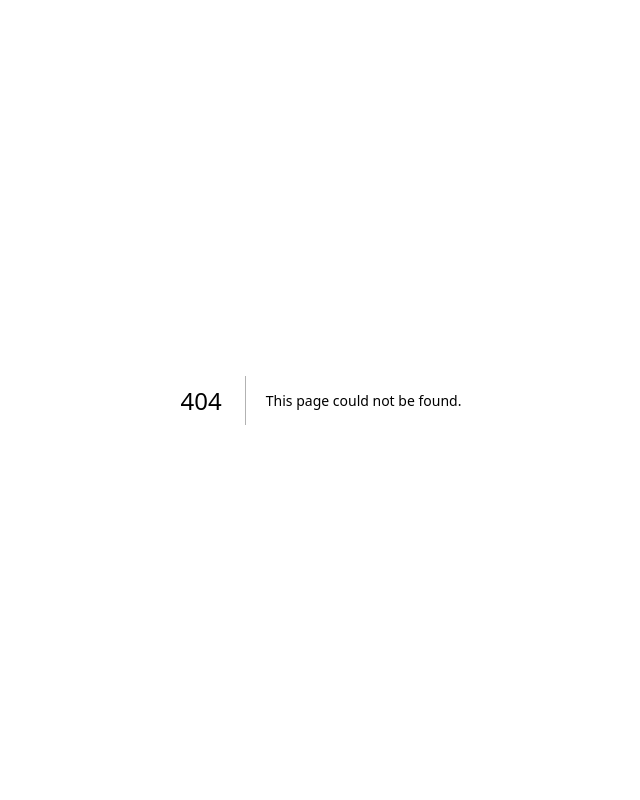
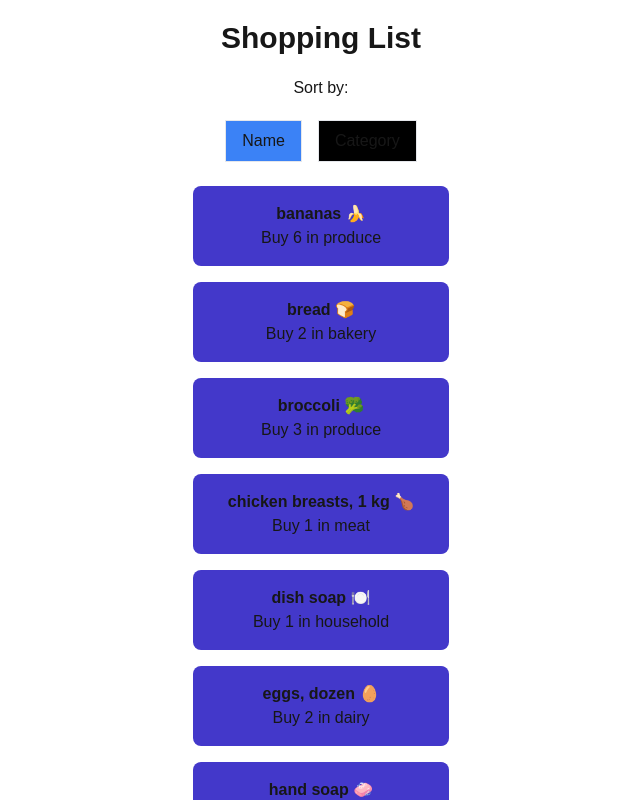
Before and after one commit to augusto-barros/cprg306-assignments, a Next.js app: page /week-6 in a window 1280 px wide. Before the commit this address had no page. Shown: the top 800 px of the page, without its empty margins (319-959 px from the left). Built offline with nearby package versions, Linux system fonts and the light colour scheme.

Commit message:
Week 6
Week 6 assignment added.

```diff
--- a/app/page.js
+++ b/app/page.js
@@ -18,6 +18,9 @@ export default function Page() {
         <li>
           <Link href="week-5" className="text-pink-300 hover:text-pink-500">Week 5</Link>
         </li>
+        <li>
+          <Link href="week-6" className="text-pink-300 hover:text-pink-500">Week 6</Link>
+        </li>
       </ul>
     </main>
   );
--- /dev/null
+++ b/app/week-6/item-list.js
@@ -0,0 +1,42 @@
+import Item from "./item.js";
+import { useState } from 'react';
+import items from './items.json';
+
+function ItemList() {
+  const [sortBy, setSortBy] = useState('name');
+
+  const sortedItems = [...items].sort((name, category) => {
+    if (sortBy === 'name') {
+      return name.name.localeCompare(category.name);
+    } else if (sortBy === 'category') {
+      return name.category.localeCompare(category.category);
+    }
+  });
+
+  return (
+    <div className="flex flex-col justify-center items-center">
+      <h3 className="m-5">Sort by:</h3>
+      <div className="flex space-x-4 mb-6">
+        <button
+          onClick={() => setSortBy('name')}
+          className={`px-4 py-2 border ${sortBy === 'name' ? 'bg-blue-500' : 'bg-black'} `}
+        >Name
+        </button>
+        <button
+          onClick={() => setSortBy('category')}
+          className={`px-4 py-2 border ${sortBy === 'category' ? 'bg-blue-500' : 'bg-black'} `}
+        >Category
+        </button>
+      </div>
+      <ul className="flex flex-col items-center">
+        {sortedItems.map((item) => (
+          <li key={item.id} className="mb-4">
+            <Item name={item.name} quantity={item.quantity} category={item.category} />
+          </li>
+        ))}
+      </ul>
+    </div>
+  );
+}
+
+export default ItemList;
--- /dev/null
+++ b/app/week-6/item.js
@@ -0,0 +1,11 @@
+
+const Item = ({ name, quantity, category }) => {
+    return (
+        <li className="bg-indigo-700 p-4 w-64 mx-auto rounded-lg flex flex-col items-center">
+            <p className="font-bold">{name}</p>
+            <p>Buy {quantity} in {category}</p>
+        </li>
+    );
+}
+
+export default Item;
--- /dev/null
+++ b/app/week-6/items.json
@@ -0,0 +1,74 @@
+[
+    {
+      "id": "1h2GJKH12gkHG31h1H",
+      "name": "milk, 4 L 🥛",
+      "quantity": 1,
+      "category": "dairy"
+    },
+    {
+      "id": "2KJH3k2j3H1k2J3K1H",
+      "name": "bread 🍞",
+      "quantity": 2,
+      "category": "bakery"
+    },
+    {
+      "id": "3h2KJH3k2j3H1k2J3",
+      "name": "eggs, dozen 🥚",
+      "quantity": 2,
+      "category": "dairy"
+    },
+    {
+      "id": "4k2J3K1H2GJKH12gk",
+      "name": "bananas 🍌",
+      "quantity": 6,
+      "category": "produce"
+    },
+    {
+      "id": "5H1h1H2KJH3k2j3H",
+      "name": "broccoli 🥦",
+      "quantity": 3,
+      "category": "produce"
+    },
+    {
+      "id": "6H1k2J3K1H2GJKH1",
+      "name": "chicken breasts, 1 kg 🍗",
+      "quantity": 1,
+      "category": "meat"
+    },
+    {
+      "id": "7gkHG31h1H2KJH3k",
+      "name": "pasta sauce 🍝",
+      "quantity": 3,
+      "category": "canned goods"
+    },
+    {
+      "id": "8j3H1k2J3K1H2GJK",
+      "name": "spaghetti, 454 g 🍝",
+      "quantity": 2,
+      "category": "dry goods"
+    },
+    {
+      "id": "9H12gkHG31h1H2KJ",
+      "name": "toilet paper, 12 pack 🧻",
+      "quantity": 1,
+      "category": "household"
+    },
+    {
+      "id": "10H3k2j3H1k2J3K1",
+      "name": "paper towels, 6 pack",
+      "quantity": 1,
+      "category": "household"
+    },
+    {
+      "id": "11k2J3K1H2GJKH12",
+      "name": "dish soap 🍽️",
+      "quantity": 1,
+      "category": "household"
+    },
+    {
+      "id": "12GJKH12gkHG31h1",
+      "name": "hand soap 🧼",
+      "quantity": 4,
+      "category": "household"
+    }
+  ]
--- /dev/null
+++ b/app/week-6/page.js
@@ -0,0 +1,17 @@
+"use client"
+import ItemList from './item-list';
+
+export default function Page() {
+    return (
+            <main>
+            <h1 className="text-3xl font-bold mt-5 text-center">Shopping List</h1>
+            <ItemList/>
+
+            <button
+        className="absolute top-5 left-5 px-4 py-2 text-white rounded hover:bg-blue-600"
+            onClick={() => window.location.href = './'}>
+        Back to Home
+      </button>
+    </main>
+    );
+}
```
